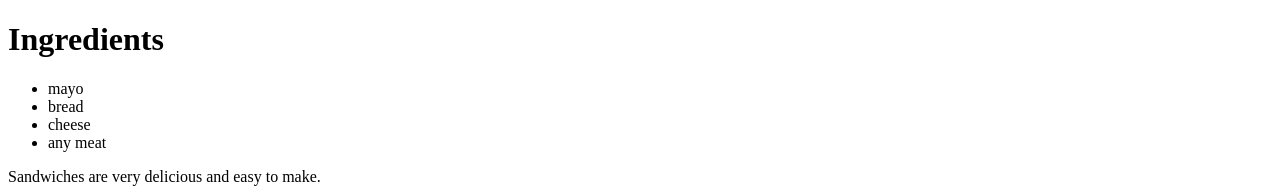
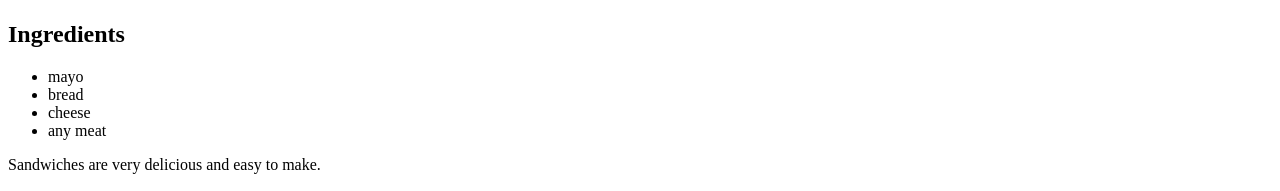
Before and after one commit to JaySingh-621/html, a plain HTML site: page index.html in a window 1280 px wide. Shown: the top 191 px of the page. Drawn offline with Linux system fonts and the light colour scheme.

Commit message:
Update index.html

```diff
--- a/index.html
+++ b/index.html
@@ -1,12 +1,12 @@
 <!DOCTYPE html>
 
 <html lang="en">
-<head>
+<h1>
   <title>How to make a sandwich</title>
-</head>
+</h1>
 
 <body>
-   <h1>Ingredients</h1>
+   <h2>Ingredients</h2>
 
    <ul>
      <li>mayo</li>
```
